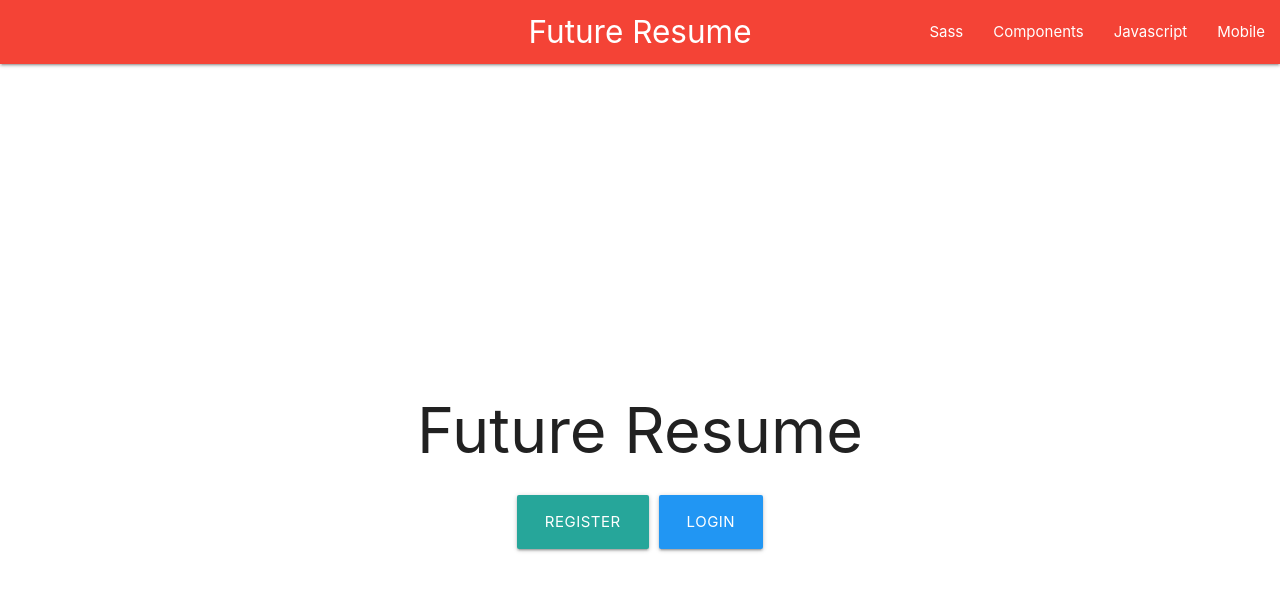
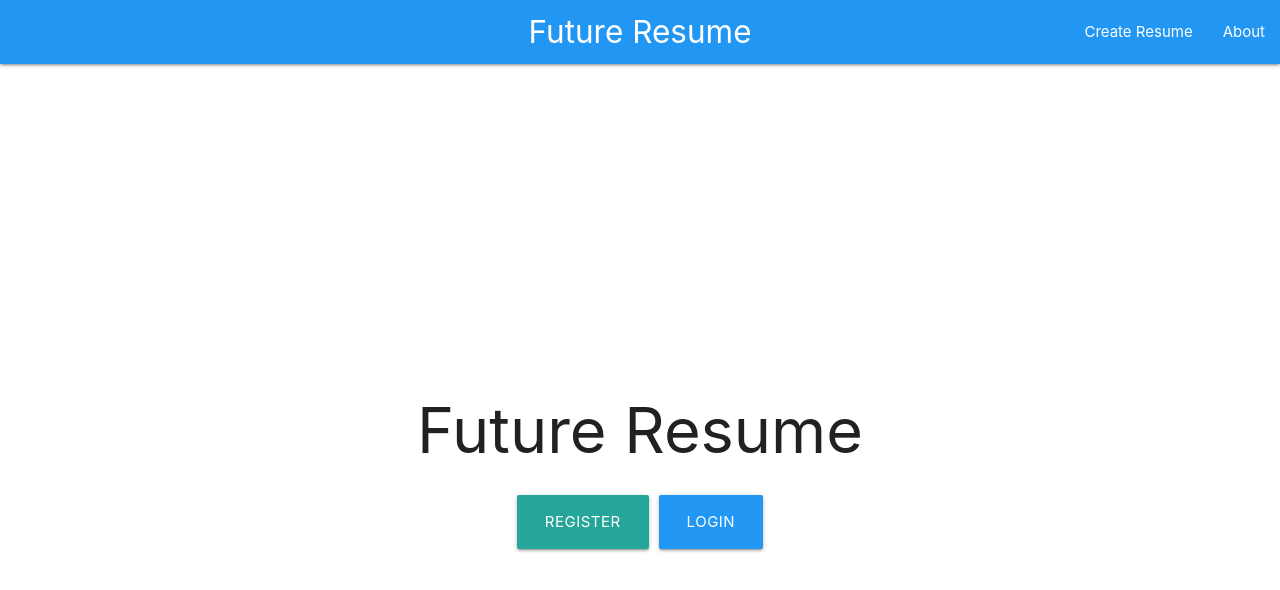
Before and after one commit to m-tartag/FutureResume, a React (Create React App) app in the folder client/: page /resumeform in a window 1280 px wide. Shown: the top 590 px of the page. Built offline with nearby package versions, Linux system fonts and the light colour scheme.

Commit message:
NavBar & ResumeForm

```diff
--- a/client/src/App.js
+++ b/client/src/App.js
@@ -2,6 +2,7 @@ import React, { Component } from 'react';
 import {BrowserRouter as Router, Route, Switch } from 'react-router-dom';
 import Landing from './components/layouts/Landing';
 import Navbar from './components/layouts/Navbar';
+import ResumeForm from './components/layouts/ResumeForm';
 
 class App extends Component {
   render() {
@@ -10,6 +11,7 @@ class App extends Component {
       <div className="App">
         <Navbar />
         <Landing />
+        {/* <ResumeForm /> */}
       </div>
       </Router>
     )
--- a/client/src/components/layouts/Navbar.js
+++ b/client/src/components/layouts/Navbar.js
@@ -1,4 +1,6 @@
 import React, { Component } from 'react';
+import {BrowserRouter as Router, Route, Switch } from 'react-router-dom'
+import ResumeForm from './ResumeForm'
 
 
 class NavBar extends Component {
@@ -6,23 +8,19 @@ class NavBar extends Component {
       return (
         <div className="App">
           <nav>
-    <div class="nav-wrapper red">
+    <div class="nav-wrapper blue">
       <a href="#!" class="brand-logo center white-text">Future Resume</a>
       <a href="#" data-target="mobile-demo" class="sidenav-trigger"><i class="material-icons">menu</i></a>
       <ul class="right hide-on-med-and-down">
-        <li><a href="sass.html">Sass</a></li>
-        <li><a href="badges.html">Components</a></li>
-        <li><a href="collapsible.html">Javascript</a></li>
-        <li><a href="mobile.html">Mobile</a></li>
+        <li><a href="#">Create Resume</a></li>
+        <li><a href="#">About</a></li>
       </ul>
     </div>
   </nav>
 
   <ul class="sidenav" id="mobile-demo">
-    <li><a href="sass.html">Sass</a></li>
-    <li><a href="badges.html">Components</a></li>
-    <li><a href="collapsible.html">Javascript</a></li>
-    <li><a href="mobile.html">Mobile</a></li>
+    <li><a href="#">Create Resume</a></li>
+    <li><a href="#">About</a></li>
   </ul>
 
         </div>
@@ -31,4 +29,5 @@ class NavBar extends Component {
     }
   }
 
+
   export default NavBar;
--- /dev/null
+++ b/client/src/components/layouts/ResumeForm.js
@@ -0,0 +1,41 @@
+import React, { Component } from 'react';
+
+
+class ResumeForm extends Component {
+    render() {
+        return (
+            <div class="row">
+    <form class="col s12">
+      <div class="row">
+        <div class="input-field col s4">
+          <input placeholder="First Name" id="first_name" type="text" class="validate" />
+
+          <input placeholder="Last Name" id="first_name" type="text" class="validate" />
+
+          <input placeholder="Address Name" id="first_name" type="text" class="validate" />
+
+          <input placeholder="City" id="first_name" type="text" class="validate" />
+
+          <input placeholder="State" id="first_name" type="text" class="validate" />
+
+          <input placeholder="Zipcode" id="first_name" type="text" class="validate" />
+
+          <input placeholder="Email" id="first_name" type="text" class="validate" />
+
+          <input placeholder="Github" id="first_name" type="text" class="validate" />
+
+          <input placeholder="Twitter" id="first_name" type="text" class="validate" />
+
+          <textarea id="textarea1" class="materialize-textarea" placeholder="About Me"></textarea>
+
+        </div>
+
+
+      </div>
+      </form>
+        </div>
+        )
+    }
+}
+
+export default ResumeForm
```
